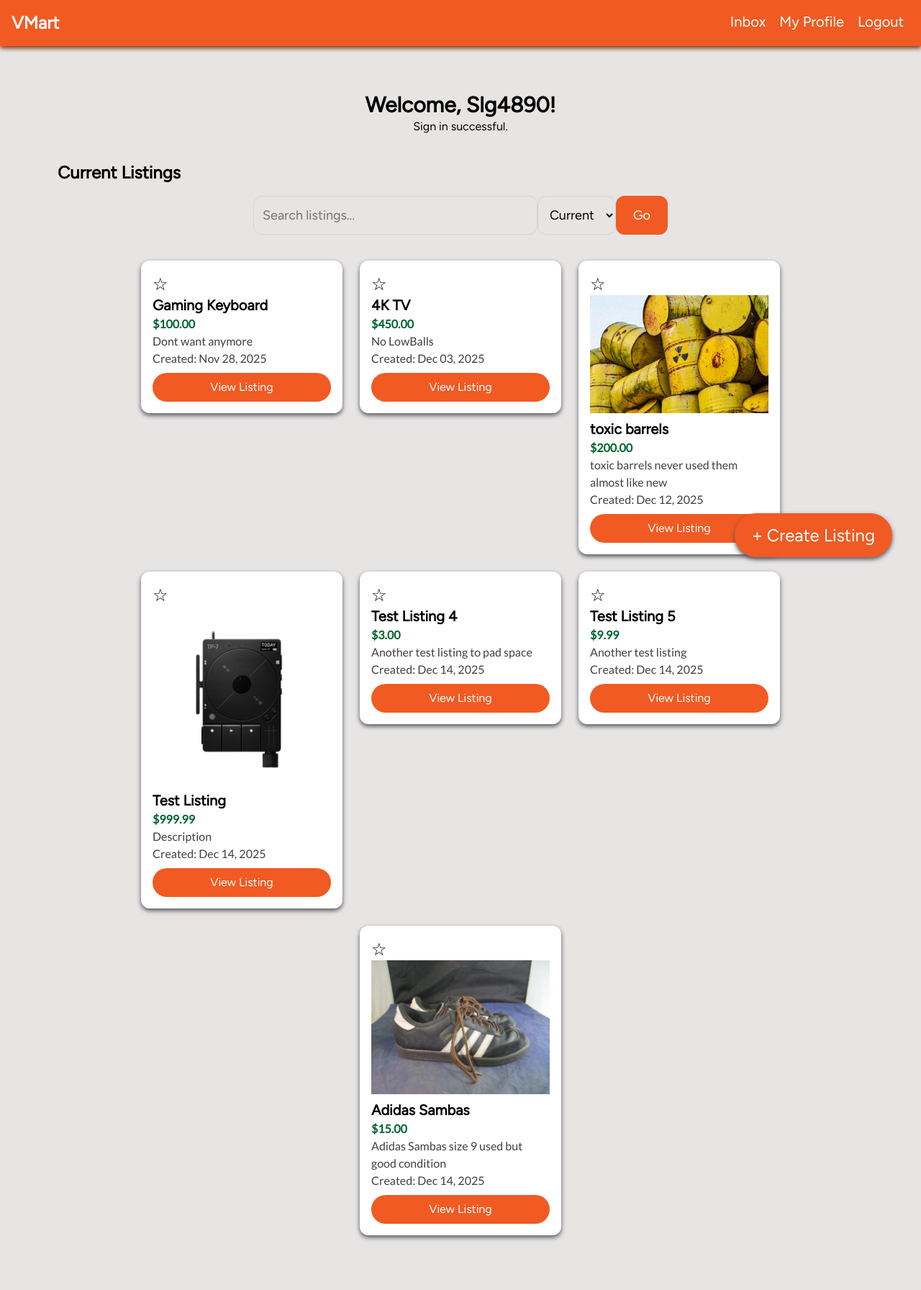
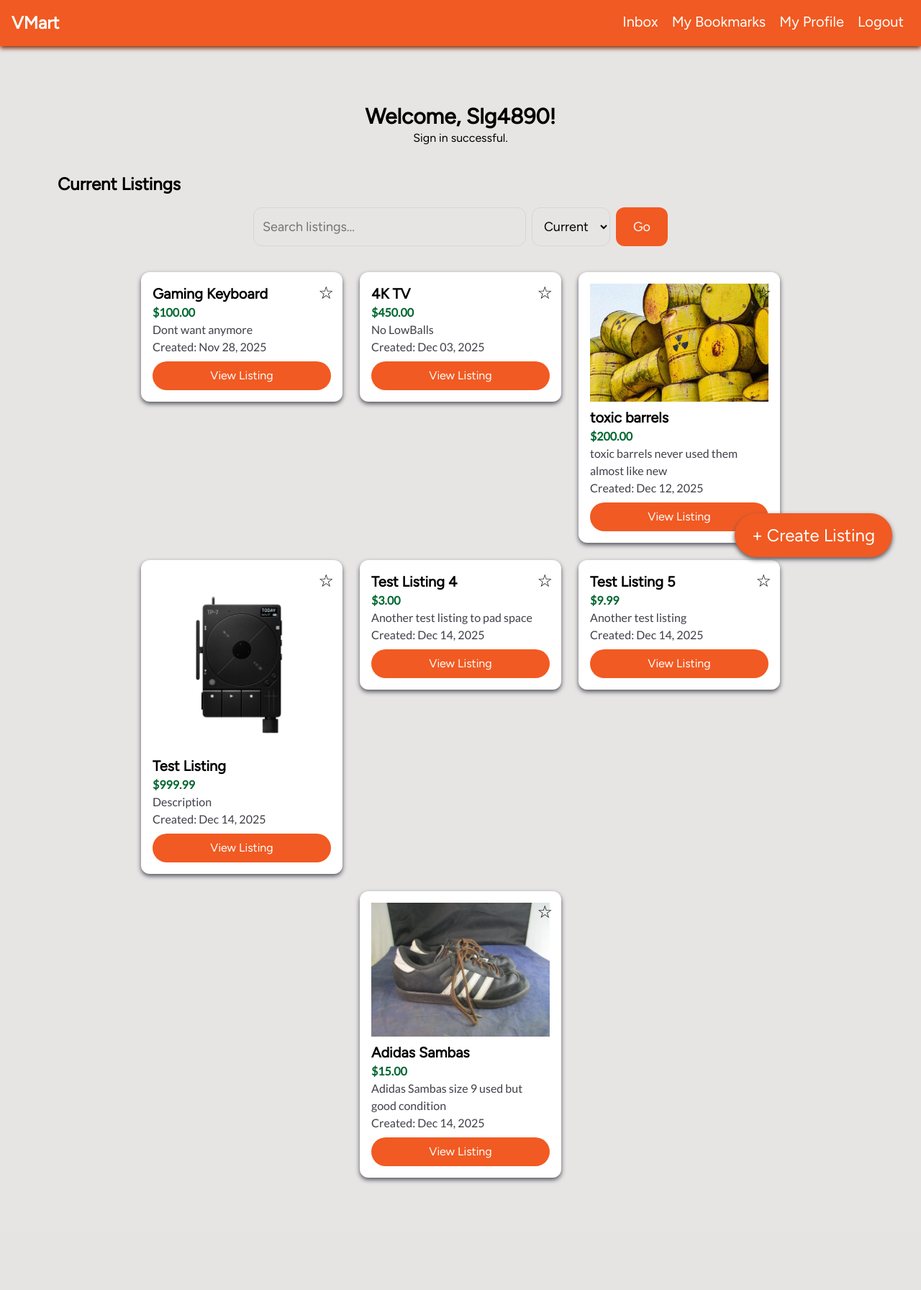
Before and after one commit to rafaelmbarroso/V-Mart, a Django app: page /dashboard/ in a window 1280 px wide. Shown: the whole page at 72% size. After the commit the page ends 1643 px from the top, so only its background shows below. Run offline with Django 5.2, Linux system fonts and the light colour scheme; a user stored in the database is signed in; data comes from the database, SQL or seed files in the repository; both versions use the stored data as it was after the commit.

Commit message:
Consistency checks and fixes

```diff
--- a/market_App/static/output.css
+++ b/market_App/static/output.css
@@ -7,24 +7,29 @@
       "Segoe UI Emoji", "Segoe UI Symbol", "Noto Color Emoji";
     --font-mono: ui-monospace, SFMono-Regular, Menlo, Monaco, Consolas, "Liberation Mono",
       "Courier New", monospace;
-    --color-red-50: oklch(97.1% 0.013 17.38);
     --color-red-500: oklch(63.7% 0.237 25.331);
     --color-red-600: oklch(57.7% 0.245 27.325);
     --color-orange-200: oklch(90.1% 0.076 70.697);
     --color-orange-900: oklch(40.8% 0.123 38.172);
+    --color-yellow-400: oklch(85.2% 0.199 91.936);
     --color-green-800: oklch(44.8% 0.119 151.328);
-    --color-slate-600: oklch(44.6% 0.043 257.281);
     --color-zinc-200: oklch(92% 0.004 286.32);
     --color-zinc-300: oklch(87.1% 0.006 286.286);
     --color-zinc-400: oklch(70.5% 0.015 286.067);
+    --color-zinc-500: oklch(55.2% 0.016 285.938);
     --color-zinc-600: oklch(44.2% 0.017 285.786);
     --color-zinc-700: oklch(37% 0.013 285.805);
     --color-zinc-800: oklch(27.4% 0.006 286.033);
+    --color-zinc-900: oklch(21% 0.006 285.885);
     --color-stone-200: oklch(92.3% 0.003 48.717);
     --color-black: #000;
     --color-white: #fff;
     --spacing: 0.25rem;
     --container-xl: 36rem;
+    --container-2xl: 42rem;
+    --container-6xl: 72rem;
+    --text-sm: 0.875rem;
+    --text-sm--line-height: calc(1.25 / 0.875);
     --text-lg: 1.125rem;
     --text-lg--line-height: calc(1.75 / 1.125);
     --text-xl: 1.25rem;
@@ -48,6 +53,7 @@
     --drop-shadow-lg: 0 4px 4px rgb(0 0 0 / 0.15);
     --drop-shadow-xl: 0 9px 7px rgb(0 0 0 / 0.1);
     --drop-shadow-2xl: 0 25px 25px rgb(0 0 0 / 0.15);
+    --blur-2xl: 40px;
     --default-transition-duration: 150ms;
     --default-transition-timing-function: cubic-bezier(0.4, 0, 0.2, 1);
     --default-font-family: var(--font-sans);
@@ -206,17 +212,44 @@
   }
 }
 @layer utilities {
+  .absolute {
+    position: absolute;
+  }
   .fixed {
     position: fixed;
+  }
+  .relative {
+    position: relative;
   }
   .static {
     position: static;
   }
+  .top-0 {
+    top: calc(var(--spacing) * 0);
+  }
+  .top-3 {
+    top: calc(var(--spacing) * 3);
+  }
   .right-0 {
     right: calc(var(--spacing) * 0);
   }
+  .right-3 {
+    right: calc(var(--spacing) * 3);
+  }
   .bottom-0 {
     bottom: calc(var(--spacing) * 0);
+  }
+  .z-0 {
+    z-index: 0;
+  }
+  .z-1 {
+    z-index: 1;
+  }
+  .z-10 {
+    z-index: 10;
+  }
+  .z-50 {
+    z-index: 50;
   }
   .col-12 {
     grid-column: 12;
@@ -266,8 +299,26 @@
   .mt-4 {
     margin-top: calc(var(--spacing) * 4);
   }
-  .mt-5 {
-    margin-top: calc(var(--spacing) * 5);
+  .mt-6 {
+    margin-top: calc(var(--spacing) * 6);
+  }
+  .mt-10 {
+    margin-top: calc(var(--spacing) * 10);
+  }
+  .mt-16 {
+    margin-top: calc(var(--spacing) * 16);
+  }
+  .mt-20 {
+    margin-top: calc(var(--spacing) * 20);
+  }
+  .mt-24 {
+    margin-top: calc(var(--spacing) * 24);
+  }
+  .mt-30 {
+    margin-top: calc(var(--spacing) * 30);
+  }
+  .mt-auto {
+    margin-top: auto;
   }
   .mr-1 {
     margin-right: calc(var(--spacing) * 1);
@@ -398,6 +461,12 @@
   .justify-center {
     justify-content: center;
   }
+  .gap-2 {
+    gap: calc(var(--spacing) * 2);
+  }
+  .gap-3 {
+    gap: calc(var(--spacing) * 3);
+  }
   .rounded-2xl {
     border-radius: var(--radius-2xl);
   }
@@ -684,37 +767,62 @@
     transition-timing-function: var(--tw-ease, var(--default-transition-timing-function));
     transition-duration: var(--tw-duration, var(--default-transition-duration));
   }
-  .transition-shadow {
-    transition-property: box-shadow;
+  .transition-opacity {
+    transition-property: opacity;
     transition-timing-function: var(--tw-ease, var(--default-transition-timing-function));
     transition-duration: var(--tw-duration, var(--default-transition-duration));
   }
-  .text-shadow-2xs {
-    text-shadow: 0px 1px 0px var(--tw-text-shadow-color, rgb(0 0 0 / 0.15));
+  .transition-transform {
+    transition-property: transform, translate, scale, rotate;
+    transition-timing-function: var(--tw-ease, var(--default-transition-timing-function));
+    transition-duration: var(--tw-duration, var(--default-transition-duration));
   }
   .autofill\:bg-stone-200 {
     &:autofill {
       background-color: var(--color-stone-200);
     }
   }
+  .hover\:scale-50 {
+    &:hover {
+      @media (hover: hover) {
+        --tw-scale-x: 50%;
+        --tw-scale-y: 50%;
+        --tw-scale-z: 50%;
+        scale: var(--tw-scale-x) var(--tw-scale-y);
+      }
+    }
+  }
+  .hover\:scale-75 {
+    &:hover {
+      @media (hover: hover) {
+        --tw-scale-x: 75%;
+        --tw-scale-y: 75%;
+        --tw-scale-z: 75%;
+        scale: var(--tw-scale-x) var(--tw-scale-y);
+      }
+    }
+  }
+  .hover\:scale-110 {
+    &:hover {
+      @media (hover: hover) {
+        --tw-scale-x: 110%;
+        --tw-scale-y: 110%;
+        --tw-scale-z: 110%;
+        scale: var(--tw-scale-x) var(--tw-scale-y);
+      }
+    }
+  }
+  .hover\:border-black {
+    &:hover {
+      @media (hover: hover) {
+        border-color: var(--color-black);
+      }
+    }
+  }
   .hover\:border-utrgv-orange {
     &:hover {
       @media (hover: hover) {
         border-color: var(--color-utrgv-orange);
-      }
-    }
-  }
-  .hover\:bg-black {
-    &:hover {
-      @media (hover: hover) {
-        background-color: var(--color-black);
-      }
-    }
-  }
-  .hover\:bg-stone-200 {
-    &:hover {
-      @media (hover: hover) {
-        background-color: var(--color-stone-200);
       }
     }
   }
@@ -831,6 +912,21 @@
 @font-face {
   font-family: "figtree";
   src: url('Figtree/static/Figtree-Regular.ttf');
+}
+@property --tw-scale-x {
+  syntax: "*";
+  inherits: false;
+  initial-value: 1;
+}
+@property --tw-scale-y {
+  syntax: "*";
+  inherits: false;
+  initial-value: 1;
+}
+@property --tw-scale-z {
+  syntax: "*";
+  inherits: false;
+  initial-value: 1;
 }
 @property --tw-rotate-x {
   syntax: "*";
@@ -1026,18 +1122,48 @@
   syntax: "*";
   inherits: false;
 }
-@property --tw-text-shadow-color {
+@property --tw-backdrop-blur {
   syntax: "*";
   inherits: false;
 }
-@property --tw-text-shadow-alpha {
-  syntax: "<percentage>";
+@property --tw-backdrop-brightness {
+  syntax: "*";
   inherits: false;
-  initial-value: 100%;
+}
+@property --tw-backdrop-contrast {
+  syntax: "*";
+  inherits: false;
+}
+@property --tw-backdrop-grayscale {
+  syntax: "*";
+  inherits: false;
+}
+@property --tw-backdrop-hue-rotate {
+  syntax: "*";
+  inherits: false;
+}
+@property --tw-backdrop-invert {
+  syntax: "*";
+  inherits: false;
+}
+@property --tw-backdrop-opacity {
+  syntax: "*";
+  inherits: false;
+}
+@property --tw-backdrop-saturate {
+  syntax: "*";
+  inherits: false;
+}
+@property --tw-backdrop-sepia {
+  syntax: "*";
+  inherits: false;
 }
 @layer properties {
   @supports ((-webkit-hyphens: none) and (not (margin-trim: inline))) or ((-moz-orient: inline) and (not (color:rgb(from red r g b)))) {
     *, ::before, ::after, ::backdrop {
+      --tw-scale-x: 1;
+      --tw-scale-y: 1;
+      --tw-scale-z: 1;
       --tw-rotate-x: initial;
       --tw-rotate-y: initial;
       --tw-rotate-z: initial;
@@ -1082,8 +1208,15 @@
       --tw-drop-shadow-color: initial;
       --tw-drop-shadow-alpha: 100%;
       --tw-drop-shadow-size: initial;
-      --tw-text-shadow-color: initial;
-      --tw-text-shadow-alpha: 100%;
+      --tw-backdrop-blur: initial;
+      --tw-backdrop-brightness: initial;
+      --tw-backdrop-contrast: initial;
+      --tw-backdrop-grayscale: initial;
+      --tw-backdrop-hue-rotate: initial;
+      --tw-backdrop-invert: initial;
+      --tw-backdrop-opacity: initial;
+      --tw-backdrop-saturate: initial;
+      --tw-backdrop-sepia: initial;
     }
   }
 }
--- a/market_App/templates/inbox.html
+++ b/market_App/templates/inbox.html
@@ -9,14 +9,15 @@
 
 <body class="flex flex-col items-center bg-stone-200 font-lato">
 
-  <nav class="flex flex-row align-center w-full bg-utrgv-orange drop-shadow-md drop-shadow-orange-900 p-4">
+  <nav class="fixed top-0 z-10 flex flex-row align-center w-full bg-utrgv-orange drop-shadow-md drop-shadow-orange-900 p-4">
       <a class="text-2xl font-semibold font-figtree text-white"
         href="{% url 'dashboard' %}">
         VMart
       </a>
 
       <div class="ms-auto">
-      <a href="{% url 'inbox' %}" class="font-figtree text-xl text-white pr-2 pl-2 underline">Inbox</a>
+          <a href="{% url 'inbox' %}" class="font-figtree text-xl text-white pr-2 pl-2">Inbox</a>
+          <a href="{% url 'bookmarks' %}" class="font-figtree text-xl text-white pr-2 pl-2">My Bookmarks</a>
           <a href="{% url 'profile' %}" class="font-figtree text-xl text-white pr-2 pl-2">My Profile</a>
           <a href="{% url 'logout' %}" class="font-figtree text-xl text-white pr-2 pl-2">Logout</a>
       </div>
--- a/market_App/templates/mainPage.html
+++ b/market_App/templates/mainPage.html
@@ -10,7 +10,7 @@
 
   <body class="flex flex-col items-center bg-stone-200 font-lato">
 
-<nav class="flex flex-row align-center w-full bg-utrgv-orange drop-shadow-md drop-shadow-orange-900 p-4">
+    <nav class="fixed top-0 z-10 flex flex-row align-center w-full bg-utrgv-orange drop-shadow-md drop-shadow-orange-900 p-4">
         <a class="text-2xl font-semibold font-figtree text-white"
           href="{% url 'dashboard' %}">
           VMart
@@ -18,11 +18,13 @@
 
         <div class="ms-auto">
             <a href="{% url 'inbox' %}" class="font-figtree text-xl text-white pr-2 pl-2">Inbox</a>
+            <a href="{% url 'bookmarks' %}" class="font-figtree text-xl text-white pr-2 pl-2">My Bookmarks</a>
             <a href="{% url 'profile' %}" class="font-figtree text-xl text-white pr-2 pl-2">My Profile</a>
             <a href="{% url 'logout' %}" class="font-figtree text-xl text-white pr-2 pl-2">Logout</a>
         </div>
     </nav>
 
+    <div class="flex flex-col z-0 mt-20">
       <div class="flex flex-col m-8 p-8">
           <div class="text-center mb-5">
           <h1 class="text-3xl font-bold font-figtree">Welcome, {{ user.username }}!</h1>
@@ -59,7 +61,7 @@
 
           <button
             type="submit"
-      class="bg-utrgv-orange text-lg font-figtree text-white px-6 rounded-xl hover:opacity-90"
+            class="bg-utrgv-orange text-lg font-figtree text-white px-6 rounded-xl hover:opacity-90 transition-opacity"
           >
             Go
           </button>
@@ -111,11 +113,11 @@
                           <!-- edit and delete function -->
                           {% if product.user == request.user.student %}
                           <div class="flex flex-row items-center mt-2">
-                        <a href="{% url 'edit_listing' product.pk %}" class="button font-figtree text-center w-100px bg-zinc-300 mr-1 pt-2 pb-2 pl-4 pr-4 rounded-4xl w-1/2">
+                              <a href="{% url 'edit_listing' product.pk %}" class="button font-figtree text-center w-100px bg-zinc-300 mr-1 pt-2 pb-2 pl-4 pr-4 rounded-4xl w-1/2 hover:opacity-90 transition-opacity">
                                   Edit
                               </a>
 
-                        <a href="{% url 'delete_listing' product.pk %}" class="button font-figtree text-center text-white w-100px bg-red-500 ml-1 pt-2 pb-2 pl-4 pr-4 rounded-4xl w-1/2">
+                              <a href="{% url 'delete_listing' product.pk %}" class="button font-figtree text-center text-white w-100px bg-red-500 ml-1 pt-2 pb-2 pl-4 pr-4 rounded-4xl w-1/2 hover:opacity-90 transition-opacity">
                                   Delete
                               </a>
                           </div>
@@ -127,7 +129,6 @@
                   <p class="text-muted">There are no listings yet.</p>
               {% endfor %}
           </div>
-
       </div>
 
       <div class="fixed bottom-0 right-0 mb-10 mr-10">
@@ -137,6 +138,6 @@
               </a>
           </div>
       </div>
-
+    </div>
   </body>
 </html>
```
Also changed, not shown: other parts of market_App/static/output.css (+60 -61 lines), market_App/templates/bookmarks.html (+8 -10 lines), market_App/templates/create_listing.html (+12 -5 lines), market_App/templates/profile.html (+6 -5 lines), market_App/templates/view_listing.html (+18 -3 lines), db.sqlite3. Lines whose indentation alone changed are shown as unchanged.
